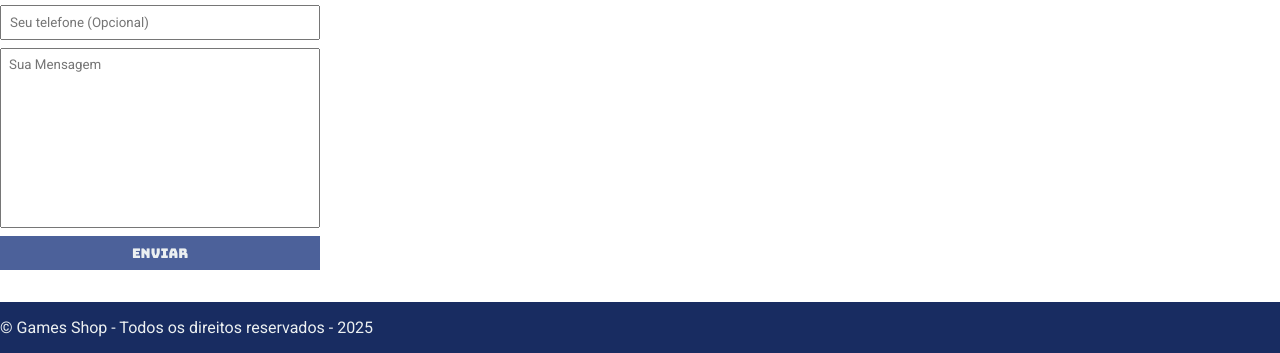
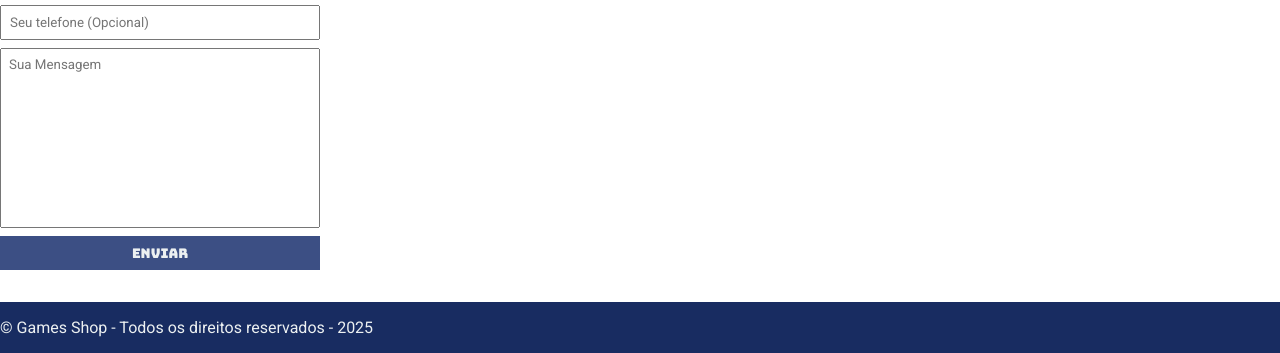
Before and after one commit to CarollineR/site-games, a plain HTML site: page index.html in a window 1280 px wide. In both pictures the pointer is over the button "Enviar". Shown: the part 796-1149 px from the top of the page. Drawn offline with Linux system fonts and the light colour scheme.

Commit message:
Update color

```diff
--- a/main.css
+++ b/main.css
@@ -124,7 +124,7 @@ form button {
 }
 
 form button:hover {
-    background-color: #4c619a;
+    background-color: #3c4f84;
 }
 
 input:focus, textarea:focus {
```
